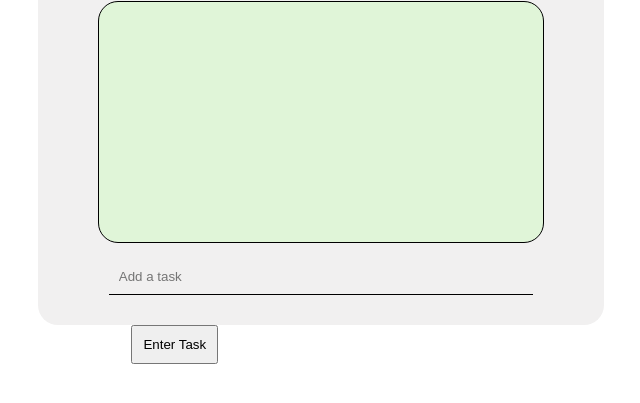
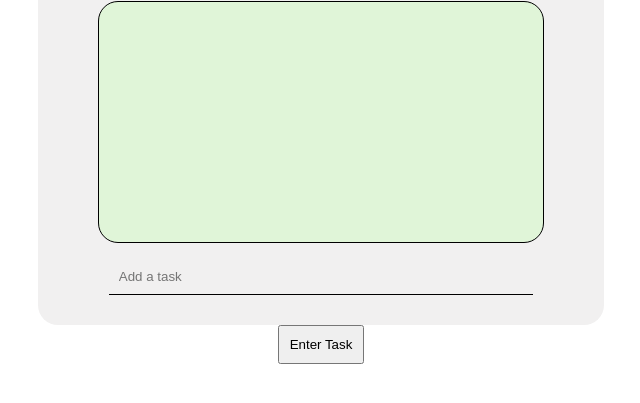
Before and after one commit to jackyyyzzz/ToDoListOnWeb, a plain HTML site: page index.html in a window 1280 px wide. Shown: the part 117-520 px from the top of the page, without its empty margins (319-959 px from the left). Drawn offline with Linux system fonts and the light colour scheme.

Commit message:
added: flex on buttons

```diff
--- a/style.css
+++ b/style.css
@@ -38,7 +38,9 @@
 
 .buttons{
     margin: auto;
-    max-width: 30%;
+    max-width: 40%;
+    display: flex;
+    justify-content: space-around;
 }
 
 #enterBtn{
```
